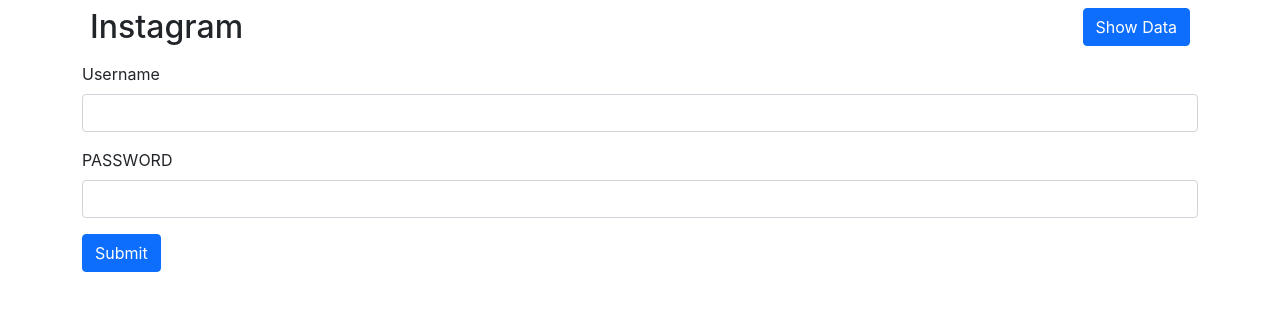
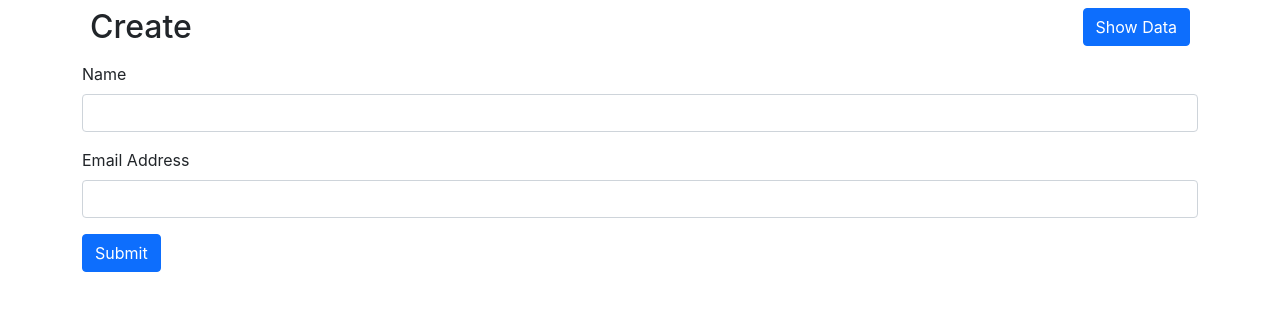
Before and after one commit to sourabh2989/crud-in-react, a React (Create React App) app: page / in a window 1280 px wide. Shown: the top 310 px of the page. Built offline with nearby package versions, Linux system fonts and the light colour scheme.

Commit message:
Update Home.js

```diff
--- a/src/Home.js
+++ b/src/Home.js
@@ -44,14 +44,14 @@
   return (
     <>
       <div className="d-flex justify-content-between m-2">
-        <h2>Instagram</h2>
+        <h2>Create</h2>
         <Link to="/read">
           <button className="btn btn-primary">Show Data</button>
         </Link>
       </div>
       <form>
         <div className="mb-3">
-          <label className="form-label">Username</label>
+          <label className="form-label">Name</label>
           <input
             type="text"
             className="form-control"
@@ -60,7 +60,7 @@
         </div>
 
         <div className="mb-3">
-          <label className="form-label">PASSWORD</label>
+          <label className="form-label">Email Address</label>
           <input
             type="email"
             className="form-control"
```
